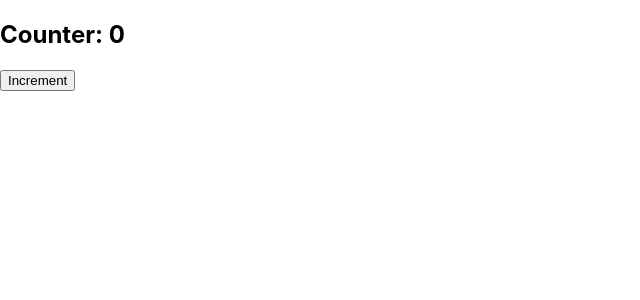
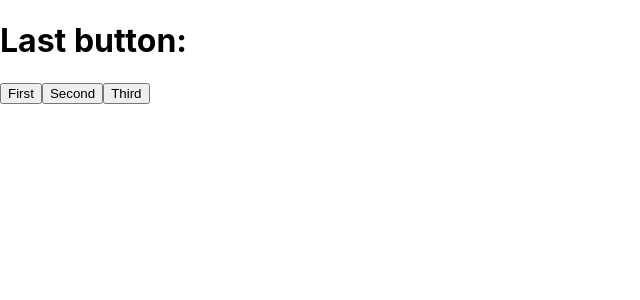
Before and after one commit to AlexMalla/react--exercises, a React (Create React App) app: page / in a window 1280 px wide. Shown: the top 300 px of the page, without its empty margins (0-640 px from the left). Built offline with nearby package versions, Linux system fonts and the light colour scheme.

Commit message:
Ex Events 03

```diff
--- a/src/CounterClick.js
+++ b/src/CounterClick.js
@@ -1,15 +1,15 @@
-import React from "react";
+import react from 'react';
 
-class CounterClick extends React.Component {
+class ClickCounter extends react.Component {
+
     state = {
-    counter: this.props.initialValue
+        name: ""
     }
 
-handleCounterIncrement = () => {
+    handlerCounterIncrement = (event) => {
+        console.log(event)
         this.setState((state) => {
-        return {
-            counter: state.counter + this.props.incrementBy
-        }
+            return { name: event.target.innerText }
         })
 
     }
@@ -17,17 +17,14 @@ handleCounterIncrement = () => {
     render() {
         return (
             <div>
-            <h2>Counter: {this.state.counter}</h2>
-            <button onClick={this.handleCounterIncrement}>Increment</button>
+                <h1> Last button: {this.state.name}</h1>
+                <button onClick={this.handlerCounterIncrement}>First</button>
+                <button onClick={this.handlerCounterIncrement}>Second</button>
+                <button onClick={this.handlerCounterIncrement}>Third</button>
+
             </div>
         )
     }
-
 }
 
-CounterClick.defaultProps = {
-    initialValue: 0,
-    incrementBy: 1,
-}
-
-export default CounterClick
+export default ClickCounter
```
Lines whose indentation alone changed are shown as unchanged.
